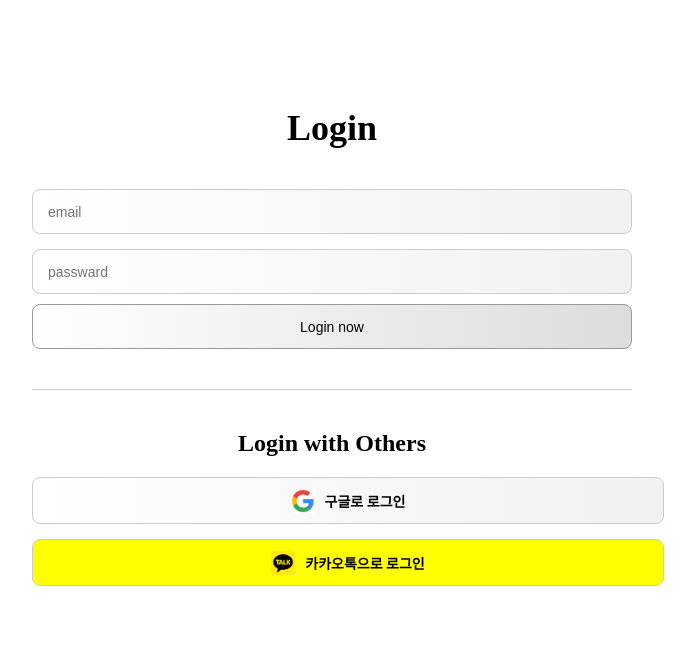
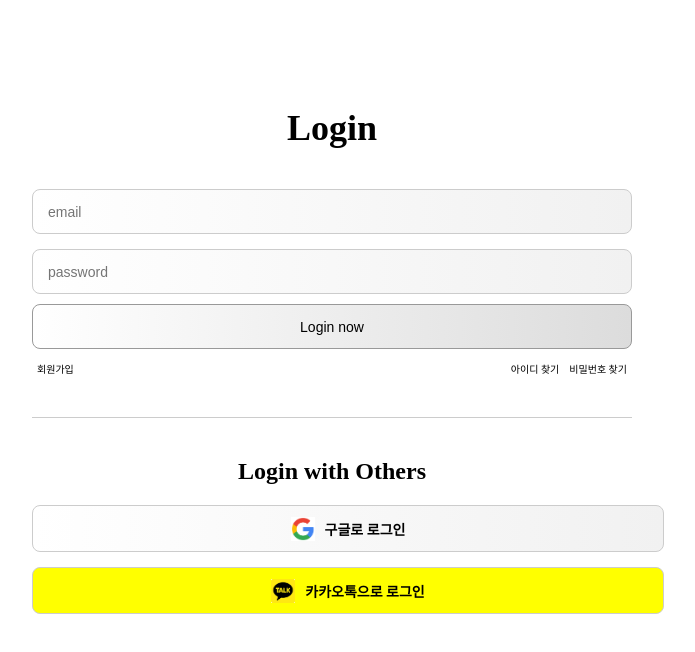
Before and after one commit to SWU-Team/StudyWithUs, a React (Create React App) app in the folder frontend/: page /Login in a window 1280 px wide. Shown: the top 652 px of the page, without its empty margins (308-1003 px from the left). Built offline with nearby package versions, Linux system fonts and the light colour scheme.

Commit message:
chore:기본 페이지 추가 및 라우터 추가
-아이디 찾기 페이지 추가
-비밀번호 찾기 페이지 추가
-회원가입 페이지 추가
-login.js에 회원가입, 아이디 찾기,비밀번호 찾기 추가
-app.js 라우터 추가

```diff
--- a/frontend/src/App.js
+++ b/frontend/src/App.js
@@ -2,10 +2,13 @@ import "./App.css";
 import Login from "./pages/Login";
 import Startpage from "./pages/Startpage";
 import Mypage from "./pages/Mypage";
+import SearchID from "./pages/SearchID";
+import SearchPW from "./pages/SearchPW";
 import { BrowserRouter, Routes, Route } from "react-router-dom"; // BrowserRouter 추가
 import Diary from "./pages/Diary";
 import Planer from "./pages/Planer";
 import StudyRoomList from "./pages/StudyRoomList";
+import Signup from "./pages/Signup";
 
 function App() {
   return (
@@ -13,6 +16,9 @@ function App() {
       <Routes>
         <Route path="/" element={<Startpage />} />
         <Route path="/Login" element={<Login />} />
+        <Route path="/SearchID" element={<SearchID />} />
+        <Route path="/SearchPW" element={<SearchPW />} />
+        <Route path="/Signup" element={<Signup />} />
         <Route path="/Mypage" element={<Mypage />} />
         <Route path="/Diary" element={<Diary />} />
         <Route path="/Planer" element={<Planer />} />
--- a/frontend/src/Styles/Login.module.css
+++ b/frontend/src/Styles/Login.module.css
@@ -27,11 +27,27 @@
   flex-direction: column;
   gap: 15px; /* input 사이 여백 */
 }
-
-/* ============================ */
-/*        입력 박스 (ID, PW)     */
-/* ============================ */
-
+.IDfind {
+  text-decoration: inherit;
+  color: black; /* 글씨를 검정색으로 */
+  font-size: 10px;
+  margin-right: 10px;
+}
+.search {
+  width: 100%;
+  max-width: 600px; /* 로그인 박스랑 맞추고 싶으면 */
+  display: flex; /* flex로 양쪽 정렬 */
+  justify-content: space-between; /* 좌우로 쫙 벌림 */
+  align-items: center;
+  margin-top: 10px;
+  margin-left: 10px;
+}
+.Signup {
+  text-decoration: inherit;
+  color: black; /* 글씨를 검정색으로 */
+  font-size: 10px;
+  margin-right: 10px;
+}
 .IDbox,
 .PSbox {
   width: 100%;
--- a/frontend/src/pages/Login.js
+++ b/frontend/src/pages/Login.js
@@ -2,6 +2,7 @@ import React, { useState } from "react";
 import styles from "../Styles/Login.module.css";
 import googleLogo from "../assets/googlelogo.png";
 import kakaoLogo from "../assets/kakaologo.png";
+import { Link } from "react-router-dom";
 import { useNavigate } from "react-router-dom";
 import { GoogleLogin } from "@react-oauth/google"; // Google OAuth Login 컴포넌트 import
 import { jwtDecode } from "jwt-decode"; // JWT 토큰 디코딩용 라이브러리 import
@@ -37,7 +38,7 @@ function Login() {
         />
         <input
           className={styles.IDbox}
-          placeholder="passward"
+          placeholder="password"
           type="password"
           value={password}
           onChange={(e) => setPassword(e.target.value)} // 입력 값 상태에 저장
@@ -46,6 +47,19 @@ function Login() {
       <button className={styles.ok} onClick={handleLogin}>
         Login now
       </button>
+      <div className={styles.search}>
+        <Link to="/Signup" className={styles.Signup}>
+          회원가입
+        </Link>
+        <div className={styles.rightLinks}>
+          <Link to="/SearchID" className={styles.IDfind}>
+            아이디 찾기
+          </Link>
+          <Link to="/SearchPW" className={styles.IDfind}>
+            비밀번호 찾기
+          </Link>
+        </div>
+      </div>
       <div className={styles.divider}></div>
       <h2>Login with Others</h2>
       <div className={styles.Loginbox}>
--- /dev/null
+++ b/frontend/src/pages/SearchID.js
@@ -0,0 +1,9 @@
+function SearchID() {
+  return (
+    <div>
+      <h1>SearchID</h1>
+    </div>
+  );
+}
+
+export default SearchID;
--- /dev/null
+++ b/frontend/src/pages/SearchPW.js
@@ -0,0 +1,9 @@
+function SearchPW() {
+  return (
+    <div>
+      <h1>SearchPW</h1>
+    </div>
+  );
+}
+
+export default SearchPW;
--- /dev/null
+++ b/frontend/src/pages/Signup.js
@@ -0,0 +1,9 @@
+function Signup() {
+  return (
+    <div>
+      <h1>Signup</h1>
+    </div>
+  );
+}
+
+export default Signup;
```
